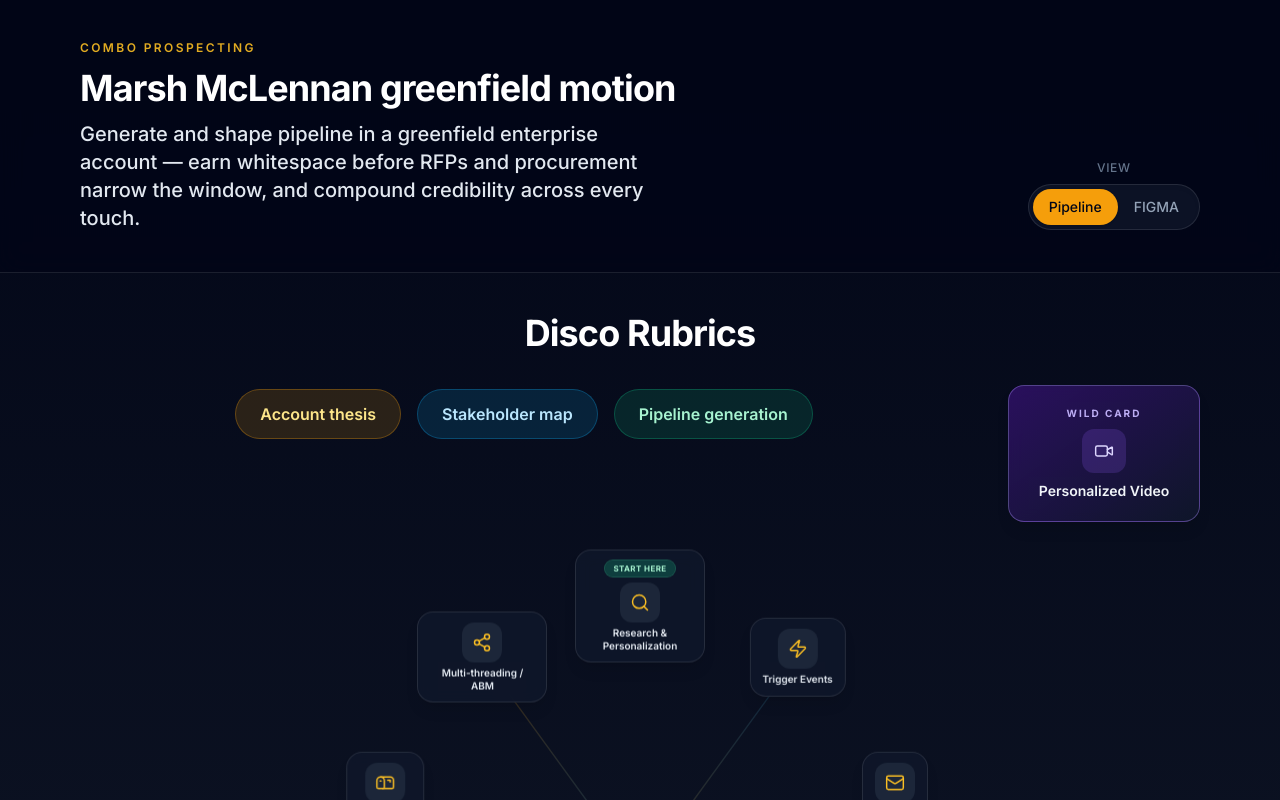
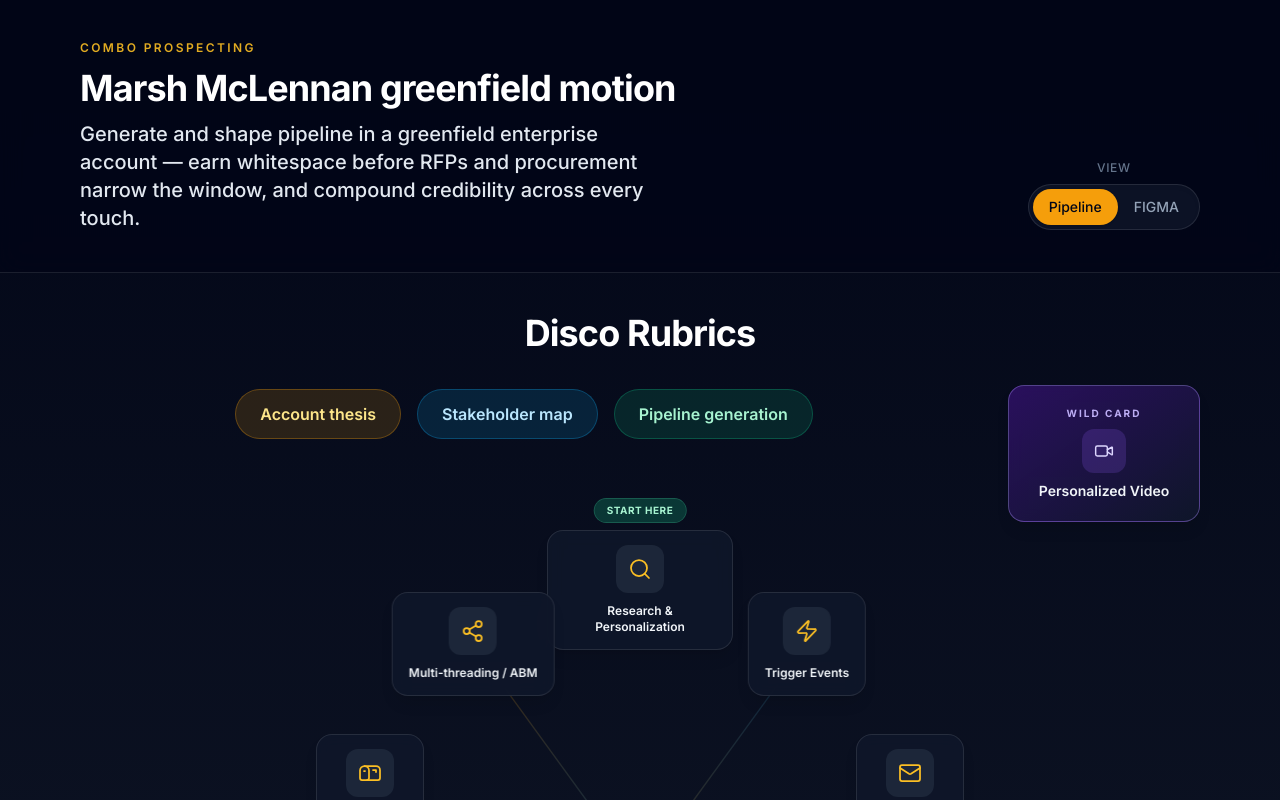
Before and after one commit to Keylimeespresso/key-lime-espresso, a React (Vite) app: page / in a window 1280 px wide. Shown: the top 800 px of the page. Built offline with nearby package versions, Linux system fonts and the light colour scheme.

Commit message:
Pillars: Start here above chip; larger boxes and titles; wider spokes
Co-authored-by: Cursor <cursoragent@cursor.com>

```diff
--- a/src/ComboProspectingApp.tsx
+++ b/src/ComboProspectingApp.tsx
@@ -350,16 +350,16 @@ export default function ComboProspectingApp() {
   const [selectedId, setSelectedId] = useState<string | null>(null)
   const [hubOpen, setHubOpen] = useState(false)
   const [rubricPanel, setRubricPanel] = useState<"Account thesis" | "Stakeholder map" | null>(null)
-  const [spokeRadiusPx, setSpokeRadiusPx] = useState(222)
+  const [spokeRadiusPx, setSpokeRadiusPx] = useState(236)
 
   useLayoutEffect(() => {
     const update = () => {
       const w = window.innerWidth
-      if (w < 640) setSpokeRadiusPx(168)
-      else if (w < 768) setSpokeRadiusPx(188)
-      else if (w < 1024) setSpokeRadiusPx(228)
-      else if (w < 1280) setSpokeRadiusPx(252)
-      else setSpokeRadiusPx(268)
+      if (w < 640) setSpokeRadiusPx(178)
+      else if (w < 768) setSpokeRadiusPx(200)
+      else if (w < 1024) setSpokeRadiusPx(242)
+      else if (w < 1280) setSpokeRadiusPx(266)
+      else setSpokeRadiusPx(284)
     }
     update()
     window.addEventListener("resize", update)
@@ -567,28 +567,34 @@ export default function ComboProspectingApp() {
             const Icon = pillar.Icon
             const isStart = pillar.id === "research"
             return (
-              <button
+              <div
                 key={pillar.id}
-                type="button"
-                onClick={() => openPillar(pillar.id)}
                 style={{
                   left: `calc(50% + ${x}px)`,
                   top: `calc(50% + ${y}px)`,
                 }}
-                className="group absolute z-20 flex -translate-x-1/2 -translate-y-1/2 flex-col items-center gap-1 rounded-2xl border border-white/10 bg-slate-900/90 px-2.5 py-2 shadow-lg backdrop-blur transition hover:-translate-y-[calc(50%+2px)] hover:border-amber-400/40 hover:bg-slate-800/95 hover:shadow-xl focus:outline-none focus-visible:ring-2 focus-visible:ring-amber-400/60 md:px-3 md:py-2.5"
+                className="absolute z-20 -translate-x-1/2 -translate-y-1/2"
               >
+                <div className="relative flex flex-col items-center">
                   {isStart && (
-                  <span className="mb-0.5 whitespace-nowrap rounded-full bg-emerald-500/25 px-2 py-0.5 text-[8px] font-bold uppercase tracking-wider text-emerald-200 ring-1 ring-emerald-400/35">
+                    <span className="absolute bottom-full left-1/2 z-10 mb-2 -translate-x-1/2 whitespace-nowrap rounded-full bg-emerald-500/25 px-2.5 py-1 text-[9px] font-bold uppercase tracking-wider text-emerald-200 ring-1 ring-emerald-400/40 md:px-3 md:text-[10px]">
                       Start here
                     </span>
                   )}
-                <span className="flex h-9 w-9 items-center justify-center rounded-xl bg-slate-800/90 text-amber-400 transition group-hover:bg-amber-500/20 group-hover:text-amber-300 md:h-10 md:w-10">
-                  <Icon className="h-4 w-4 md:h-5 md:w-5" strokeWidth={1.75} />
+                  <button
+                    type="button"
+                    onClick={() => openPillar(pillar.id)}
+                    className="group flex min-w-[5.75rem] flex-col items-center gap-2 rounded-2xl border border-white/10 bg-slate-900/90 px-3.5 py-3 shadow-lg backdrop-blur transition hover:-translate-y-0.5 hover:border-amber-400/40 hover:bg-slate-800/95 hover:shadow-xl focus:outline-none focus-visible:ring-2 focus-visible:ring-amber-400/60 md:min-w-[6.75rem] md:gap-2.5 md:px-4 md:py-3.5"
+                  >
+                    <span className="flex h-11 w-11 items-center justify-center rounded-xl bg-slate-800/90 text-amber-400 transition group-hover:bg-amber-500/20 group-hover:text-amber-300 md:h-12 md:w-12">
+                      <Icon className="h-5 w-5 md:h-6 md:w-6" strokeWidth={1.75} />
                     </span>
-                <span className="max-w-[5.5rem] text-center text-[9px] font-semibold leading-tight text-slate-200 md:max-w-[6.5rem] md:text-[10px]">
+                    <span className="max-w-[8rem] text-center text-[11px] font-semibold leading-snug text-slate-100 md:max-w-[9.5rem] md:text-xs">
                       {pillar.title}
                     </span>
                   </button>
+                </div>
+              </div>
             )
           })}
         </div>
```
Lines whose indentation alone changed are shown as unchanged.
